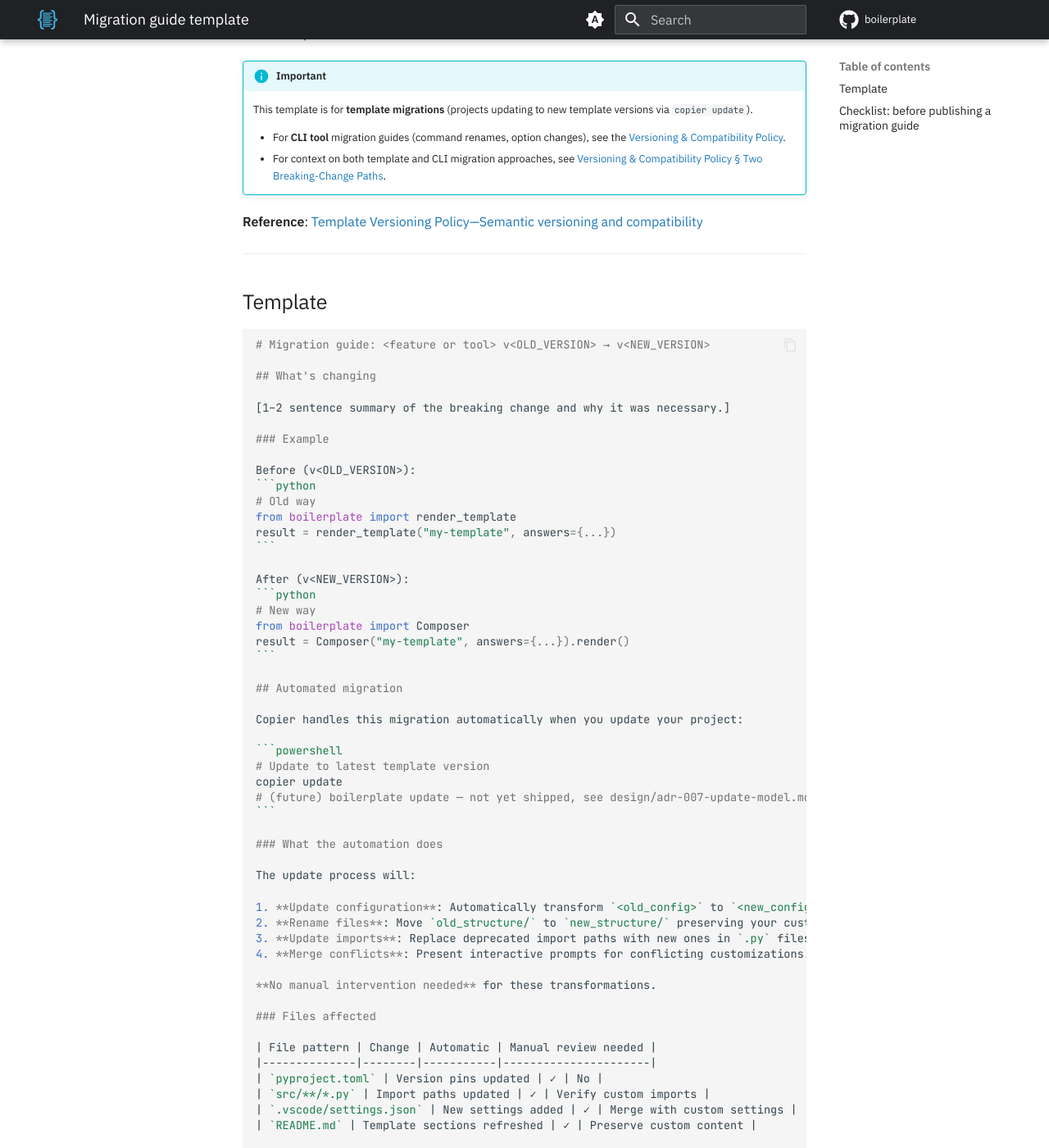
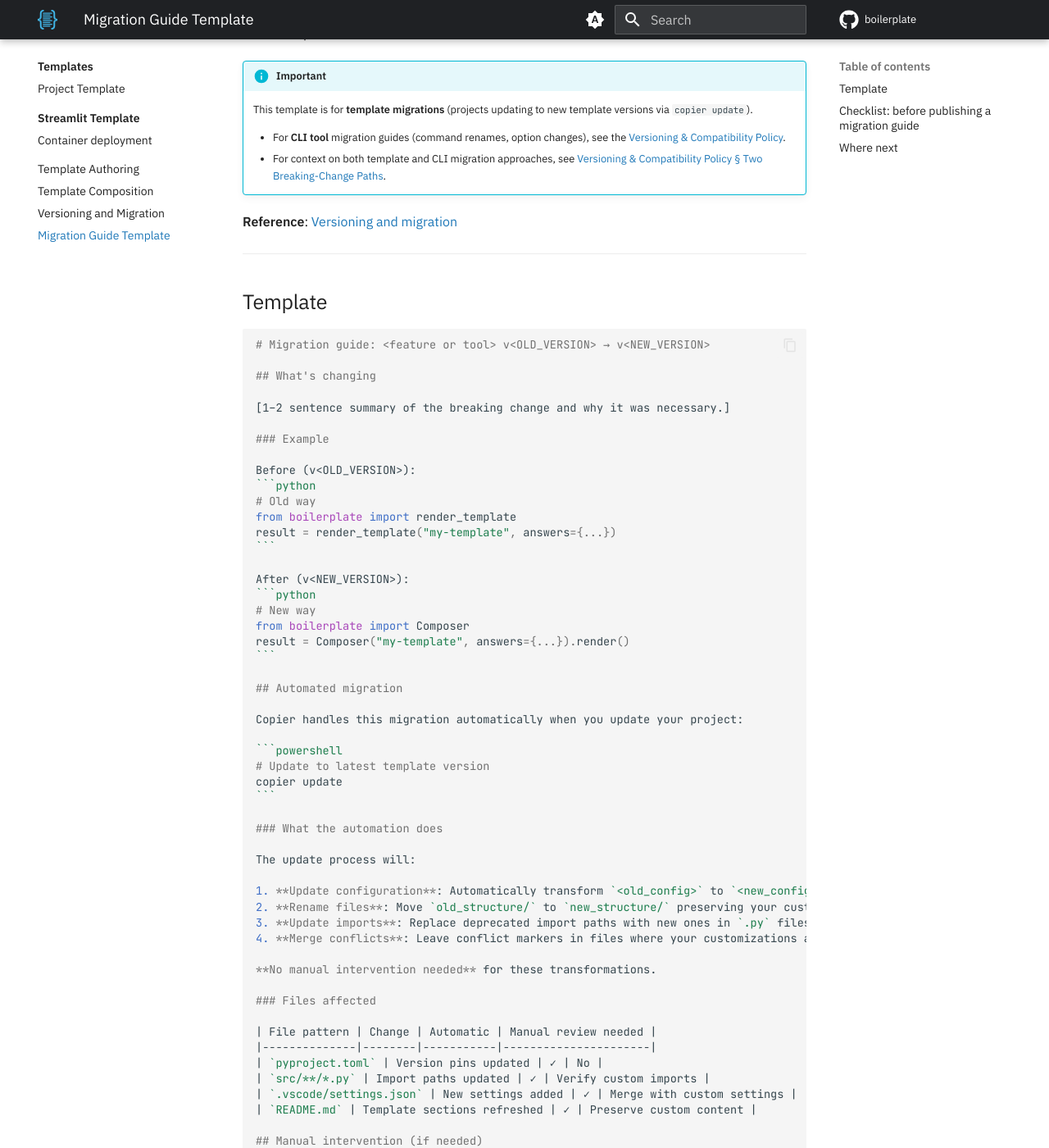
Before and after one commit to TheRealBillSiegler/boilerplate, an MkDocs documentation site: the page built from docs/templates-hub/migration-guide-template.md, in a window 1280 px wide and 1400 px high, scrolled down 294 px. Shown: the whole window at 82% size. Built offline with MkDocs 1.6.1 and Material for MkDocs 9.7.7, drawn with Linux system fonts in a browser that asks for light colours; comment, search, counter and statistics services are not loaded; the version menu is left out; some of the changed text lies outside the part shown.

Commit message:
docs(templates): file the migration guide template beside its policy
The guide skeleton is for template authors, so it moves with its
history into the Templates section and joins the nav. Two lines that
described Copier as prompting on conflicts now say what it does, which
is leave conflict markers and exit 0, and the page closes with a
hand-off instead of a checklist.

Co-Authored-By: Claude Fable 5.1 <noreply@anthropic.com>

````diff
--- a/docs/governance/migration-guide-template.md
+++ b/docs/templates-hub/migration-guide-template.md
@@ -5,10 +5,10 @@ Use this template when documenting breaking changes in **Boilerplate templates**
 !!! info "Important"
     This template is for **template migrations** (projects updating to new template versions via `copier update`).
 
-    - For **CLI tool** migration guides (command renames, option changes), see the [Versioning & Compatibility Policy](./versioning.md).
-    - For context on both template and CLI migration approaches, see [Versioning & Compatibility Policy § Two Breaking-Change Paths](./versioning.md#two-breaking-change-paths).
+    - For **CLI tool** migration guides (command renames, option changes), see the [Versioning & Compatibility Policy](../governance/versioning.md).
+    - For context on both template and CLI migration approaches, see [Versioning & Compatibility Policy § Two Breaking-Change Paths](../governance/versioning.md#two-breaking-change-paths).
 
-**Reference**: [Template Versioning Policy—Semantic versioning and compatibility](./template-versioning.md)
+**Reference**: [Versioning and migration](./versioning.md)
 
 ---
 
@@ -44,7 +44,6 @@ Copier handles this migration automatically when you update your project:
 ```powershell
 # Update to latest template version
 copier update
-# (future) boilerplate update — not yet shipped, see design/adr-007-update-model.md
 ```
 
 ### What the automation does
@@ -54,7 +53,7 @@ The update process will:
 1. **Update configuration**: Automatically transform `<old_config>` to `<new_config>` format.
 2. **Rename files**: Move `old_structure/` to `new_structure/` preserving your customizations.
 3. **Update imports**: Replace deprecated import paths with new ones in `.py` files.
-4. **Merge conflicts**: Present interactive prompts for conflicting customizations.
+4. **Merge conflicts**: Leave conflict markers in files where your customizations and the template change overlap.
 
 **No manual intervention needed** for these transformations.
 
@@ -133,7 +132,7 @@ Then open an issue with:
 
 ### Merge conflicts during automated update
 
-**Symptom**: Copier reports conflicts and stops the update.
+**Symptom**: Copier leaves conflict markers and exits 0.
 
 **Cause**: Your customizations conflict with template changes.
 
@@ -217,3 +216,7 @@ _For latest updates, see the [release notes](link)._
 - [ ] Specify deprecation timeline (when old version ends support).
 - [ ] Test the automated migration on a sample project before publishing.
 - [ ] Have a Boilerplate maintainer review before merging.
+
+## Where next
+
+Return to [Versioning and migration](versioning.md) for the policy this template documents, and hand the finished guide off through [Versioning & compatibility](../governance/versioning.md).
````
